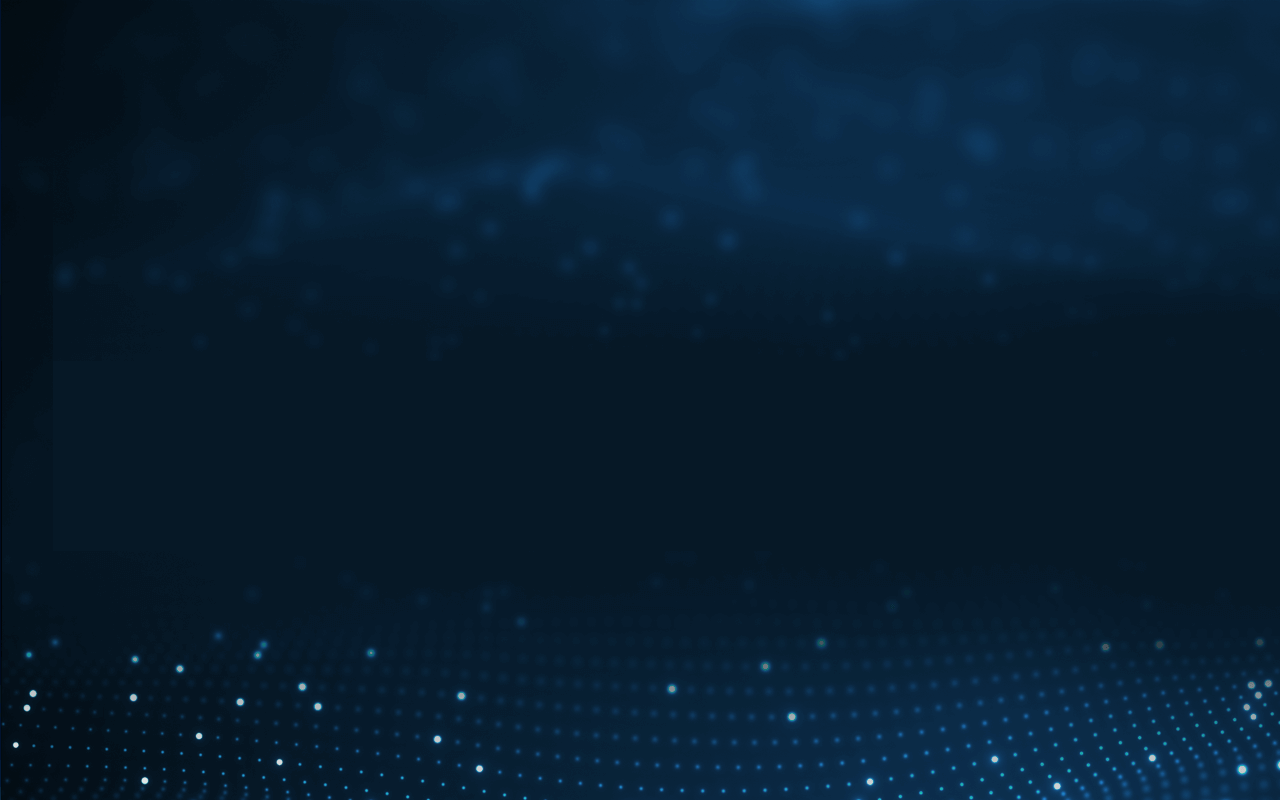
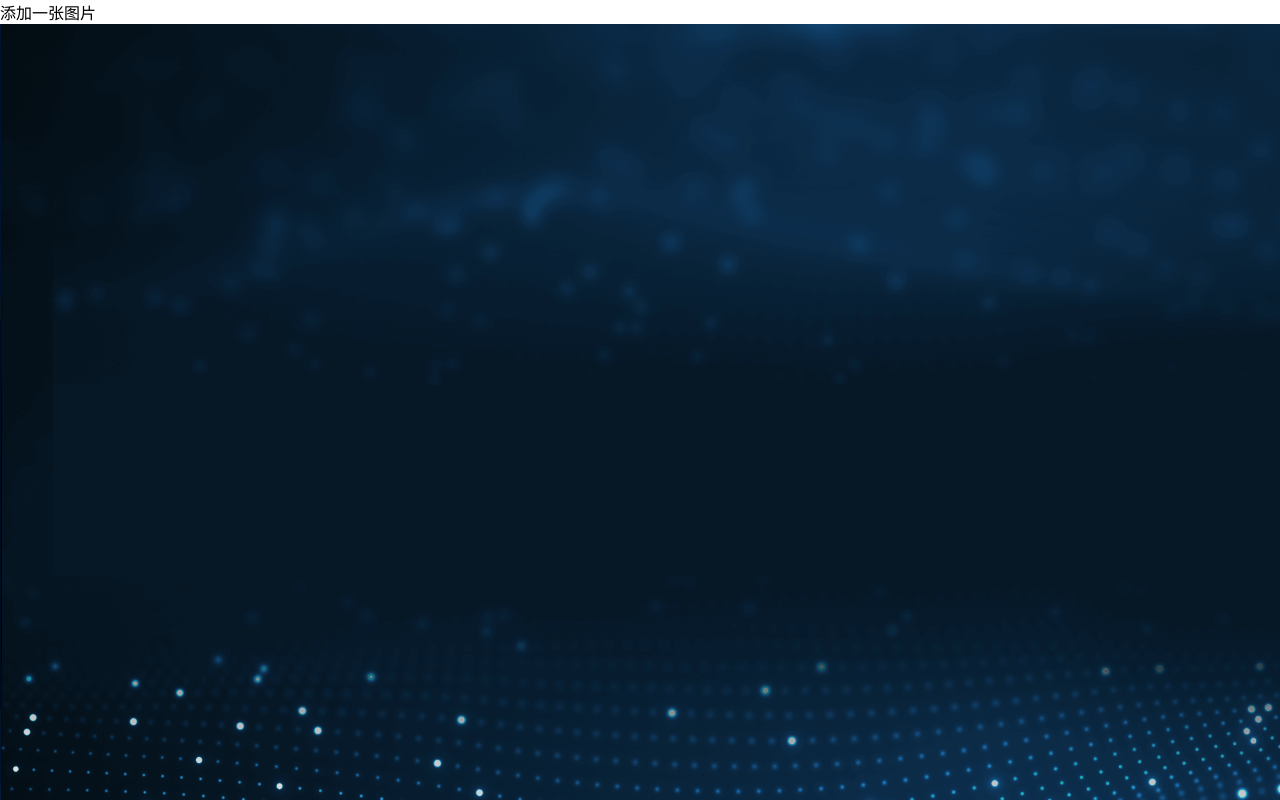
Before and after one commit to Dchih/blog, a Vue app: page /content/boring-things in a window 1280 px wide. Shown: the top 800 px of the page. Built offline with nearby package versions, Linux system fonts and the light colour scheme.

Commit message:
test nginx cache config

```diff
--- a/src/views/boringThings/index.vue
+++ b/src/views/boringThings/index.vue
@@ -6,6 +6,7 @@ defineOptions({
 
 <template>
   <div>
+    添加一张图片
     <img src="@/assets/img/login.png" alt="boringThings" class="boringThings">
   </div>
 </template>
```
